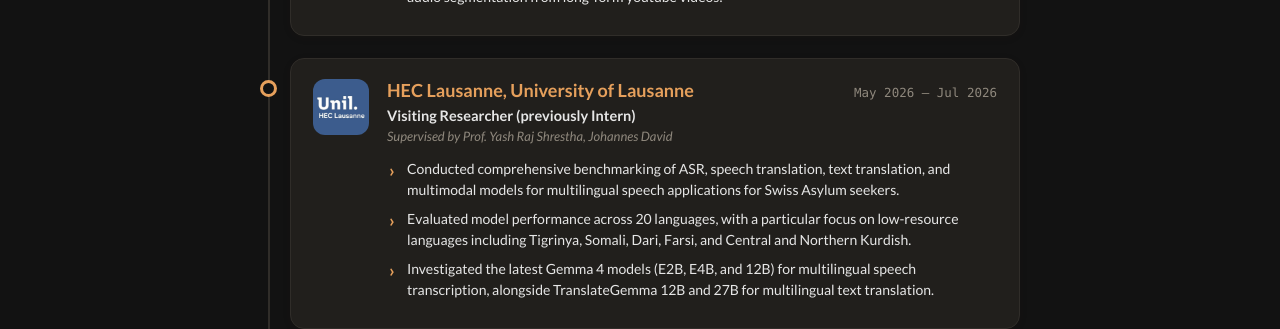
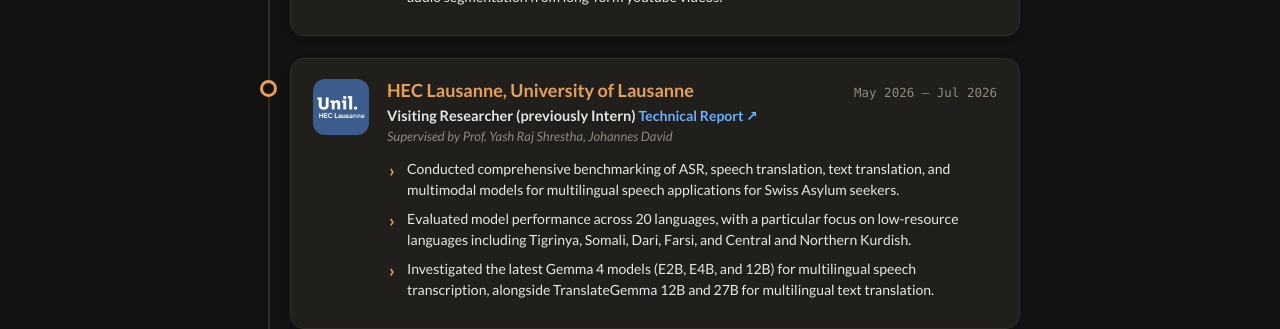
Before and after one commit to kavin0301p/kavin0301p.github.io, a Jekyll site: the page built from _posts/2023-08-28-3dgaussians.markdown, in a window 1280 px wide and 900 px high, scrolled down 791 px. Shown: the part 161-490 px from the top of the window. Built offline with Jekyll 4.4.1, drawn with Linux system fonts in a browser that asks for light colours.

Commit message:
Enhance experience role with technical report link
Added a link to the technical report in the experience role section.

```diff
--- a/_layouts/default.html
+++ b/_layouts/default.html
@@ -222,7 +222,10 @@
                 <div class="exp-org">HEC Lausanne, University of Lausanne</div>
                 <span class="exp-date">May 2026 – Jul 2026</span>
               </div>
-              <div class="exp-role">Visiting Researcher (previously Intern)</div>
+              <div class="exp-role">
+  Visiting Researcher (previously Intern)
+  <a class="exp-link" href="files/technical-report.pdf" target="_blank" rel="noopener">Technical Report ↗</a>
+</div>
               <div class="exp-meta">Supervised by Prof. Yash Raj Shrestha, Johannes David</div>
               <ul class="exp-list">
                 <li>Conducted comprehensive benchmarking of ASR, speech translation, text translation, and multimodal models for multilingual speech applications for Swiss Asylum seekers.</li>
```
